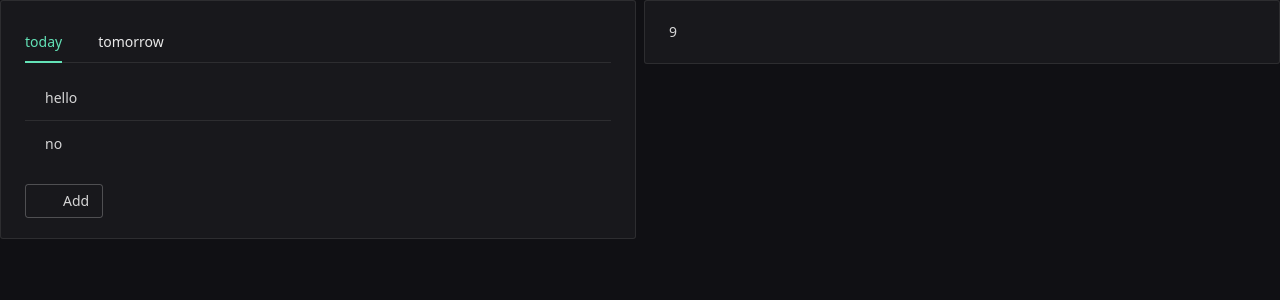
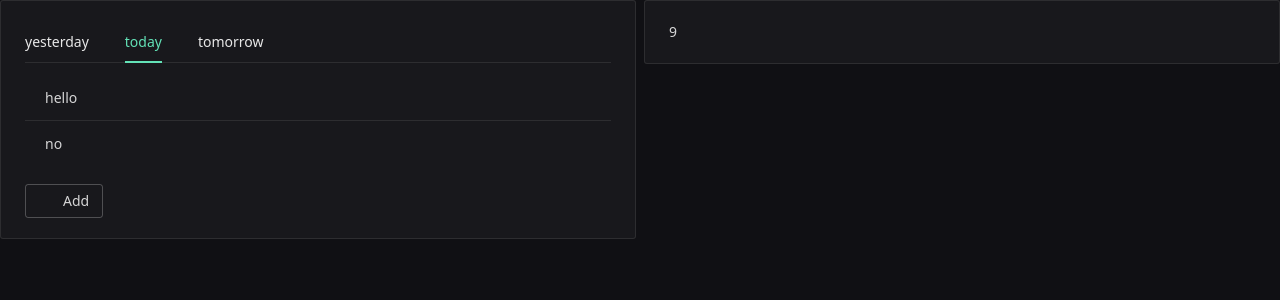
Before and after one commit to ahme-dev/devpace, a Vue app: page / in a window 1280 px wide. Shown: the top 300 px of the page. Built offline with nearby package versions, Linux system fonts and the light colour scheme; some icons are missing.

Commit message:
feat: add yesterday and change todo to notes

```diff
--- a/src/App.vue
+++ b/src/App.vue
@@ -1,6 +1,6 @@
 <script setup lang="ts">
 	import Pomodoro from "./components/Pomodoro.vue";
-	import Todo from "./components/Todo.vue";
+	import Notes from "./components/Notes.vue";
 
 	import {
 		NGrid,
@@ -16,7 +16,7 @@
 		<NGrid :cols="2" :xGap="8">
 			<!-- Todo - Left -->
 			<NGridItem>
-				<Todo></Todo>
+				<Notes></Notes>
 			</NGridItem>
 
 			<!-- Pomodoro - Right -->
--- /dev/null
+++ b/src/components/Notes.vue
@@ -0,0 +1,18 @@
+<script setup lang="ts">
+	import { NCard, NTabs, NTabPane } from "naive-ui";
+	import NotesTab from "./NotesTab.vue";
+</script>
+
+<template>
+	<NCard>
+		<NTabs type="line" animated defaultValue="today">
+			<NTabPane
+				v-for="tabName in ['yesterday', 'today', 'tomorrow']"
+				:name="tabName"
+				:tab="tabName"
+			>
+				<NotesTab :tab-name="tabName"></NotesTab>
+			</NTabPane>
+		</NTabs>
+	</NCard>
+</template>
--- a/src/components/TodoPane.vue
+++ b/src/components/NotesTab.vue
@@ -1,22 +1,32 @@
 <script setup lang="ts">
 	import { PlusFilled } from "@vicons/material";
-	import { NList, NListItem, NButton, NText, NInput, NIcon } from "naive-ui";
+	import { NList, NListItem, NButton, NText, NIcon } from "naive-ui";
 
-	import { useTodoStore } from "@/store/todo";
+	import { useNotesStore } from "@/store/notes";
 	import { defineProps } from "vue";
 
-	// get props
-	const props = defineProps<{ paneName: string }>();
+	const props = defineProps<{ tabName: string }>();
 
 	// get data from store based on type of pane
-	const store = useTodoStore();
-	let data = props.paneName === "today" ? store.today : store.tomorrow;
+	const store = useNotesStore();
+	let data: string[];
+	switch (props.tabName) {
+		case "yesterday":
+			data = store.yesterday;
+			break;
+		case "today":
+			data = store.today;
+			break;
+		case "tomorrow":
+			data = store.tomorrow;
+			break;
+	}
 </script>
 
 <template>
 	<!-- when there's data -->
 	<NList clickable hoverable v-if="data.length">
-		<NListItem v-for="(item, id) in data">
+		<NListItem v-for="item in data">
 			<NText>{{ item }}</NText>
 		</NListItem>
 	</NList>
--- a/src/components/Todo.vue
+++ /dev/null
@@ -1,18 +0,0 @@
-<script setup lang="ts">
-	import { NCard, NTabs, NTabPane } from "naive-ui";
-	import TodoPane from "./TodoPane.vue";
-</script>
-
-<template>
-	<NCard>
-		<NTabs type="line" animated>
-			<NTabPane
-				v-for="paneName in ['today', 'tomorrow']"
-				:name="paneName"
-				:tab="paneName"
-			>
-				<TodoPane :pane-name="paneName"></TodoPane>
-			</NTabPane>
-		</NTabs>
-	</NCard>
-</template>
--- a/src/store/todo.ts
+++ b/src/store/notes.ts
@@ -1,9 +1,10 @@
 import { ref } from "vue";
 import { defineStore } from "pinia";
 
-export const useTodoStore = defineStore("todo", () => {
+export const useNotesStore = defineStore("notes", () => {
+	let yesterday = ref<string[]>([]);
 	let today = ref<string[]>(["hello", "no"]);
 	let tomorrow = ref<string[]>([]);
 
-	return { today, tomorrow };
+	return { yesterday, today, tomorrow };
 });
```
